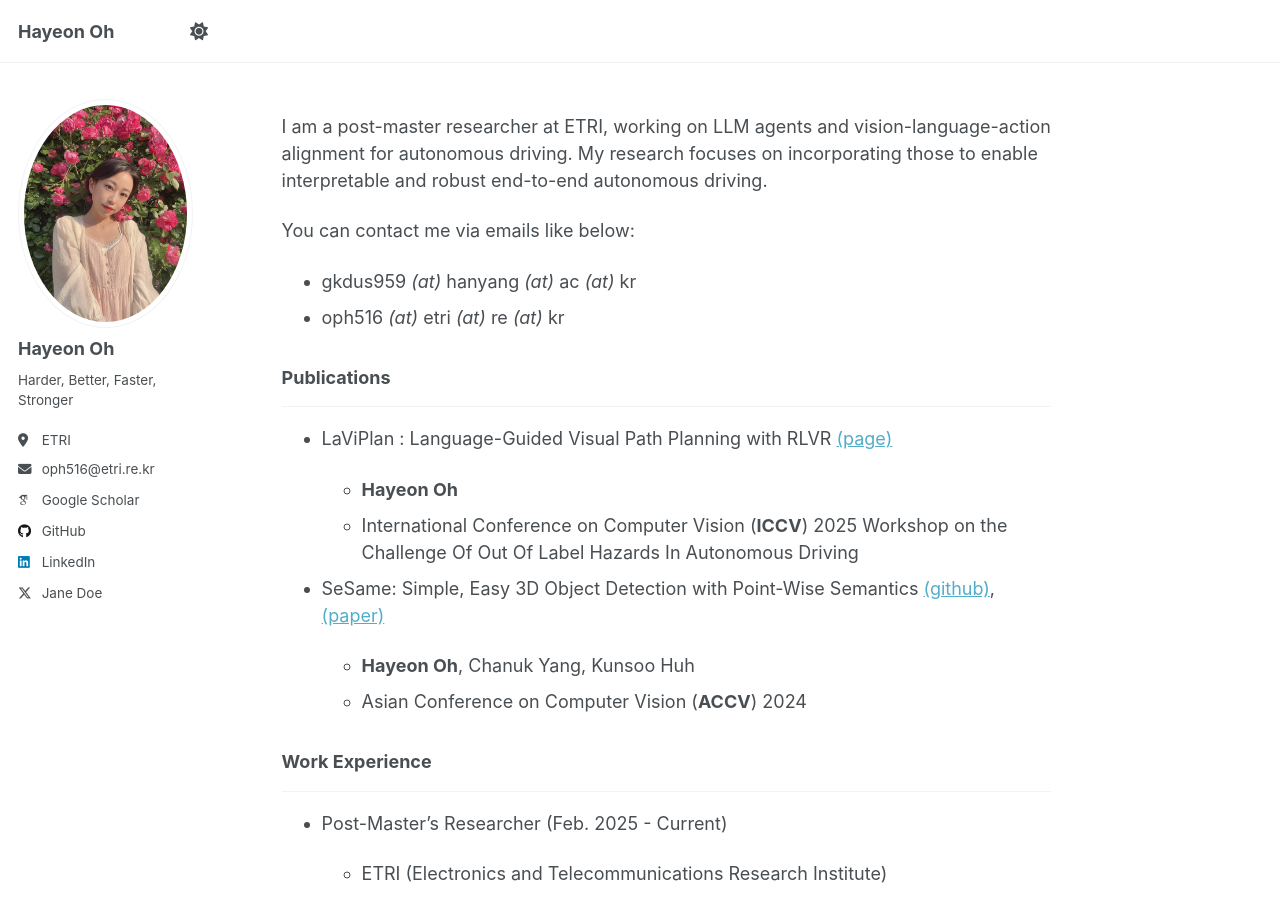
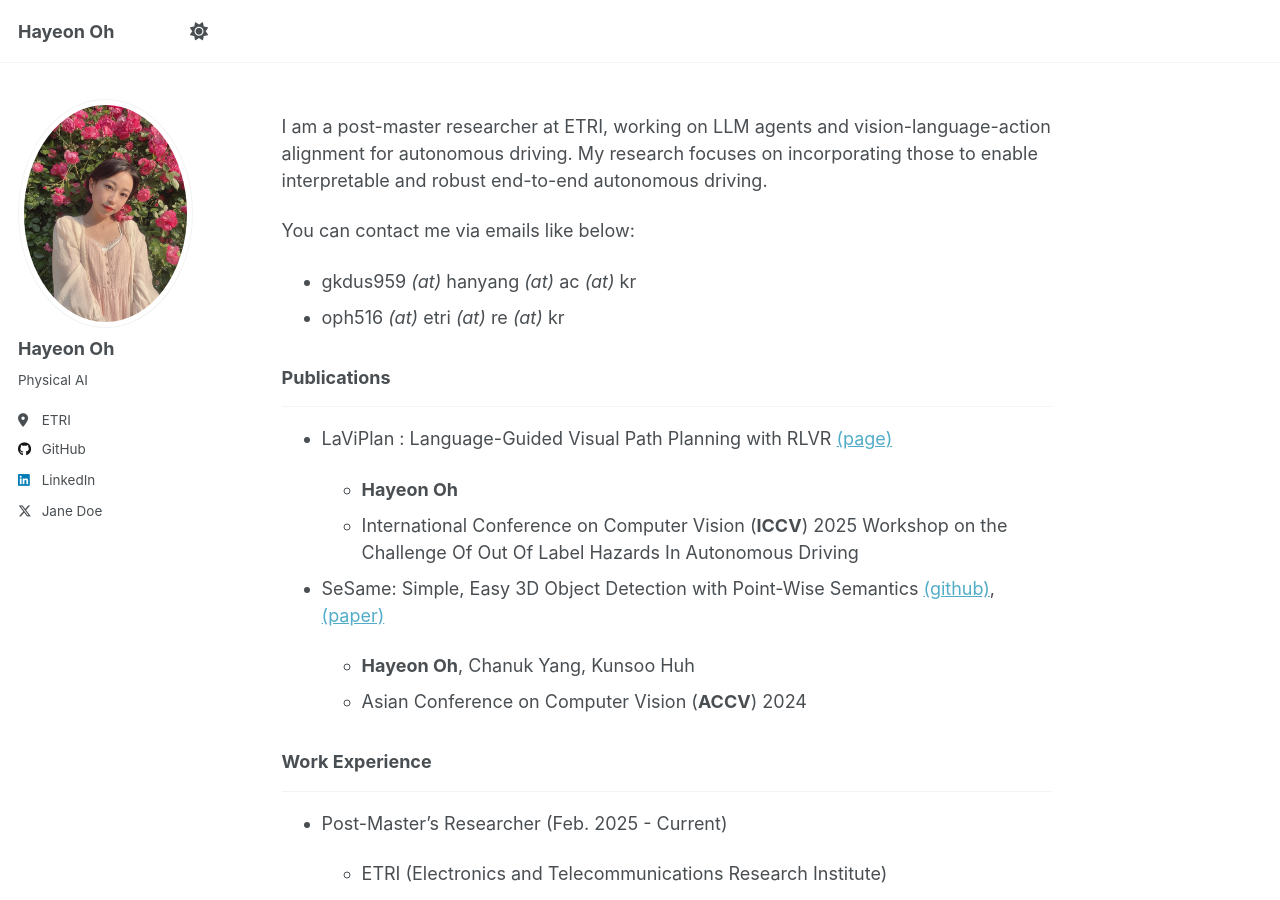
Before and after one commit to OPhD-hahao/OPhD-hahao.github.io, a Jekyll site: the page built from _pages/about.md, in a window 1280 px wide and 900 px high. Built offline with Jekyll 4.4.1, drawn with Linux system fonts in a browser that asks for light colours; some web fonts are replaced; a script that is not in the unit is left out.

Commit message:
Delete some infos

```diff
--- a/_config.yml
+++ b/_config.yml
@@ -25,16 +25,16 @@ author:
   avatar           : "profile.png"
   name             : "Hayeon Oh"
   pronouns         : # example: "she/her"
-  bio              : "Harder, Better, Faster, Stronger"
+  bio              : "Physical AI"
   location         : "ETRI"
   employer         : # "Red Brick University"
   uri              : # URL
-  email            : "oph516@etri.re.kr"
+  email            : # "oph516@etri.re.kr"
 
   # Academic websites
   academia         : # URL
   arxiv            : # URL - Update with the correct link to your profile
-  googlescholar    : "https://scholar.google.com/citations?user=KDQukv0AAAAJ&hl=ko"
+  googlescholar    : # "https://scholar.google.com/citations?user=KDQukv0AAAAJ&hl=ko"
   impactstory      : # URL
   orcid            : # "http://orcid.org/yourorcidurl"
   semantic         : # URL
```
